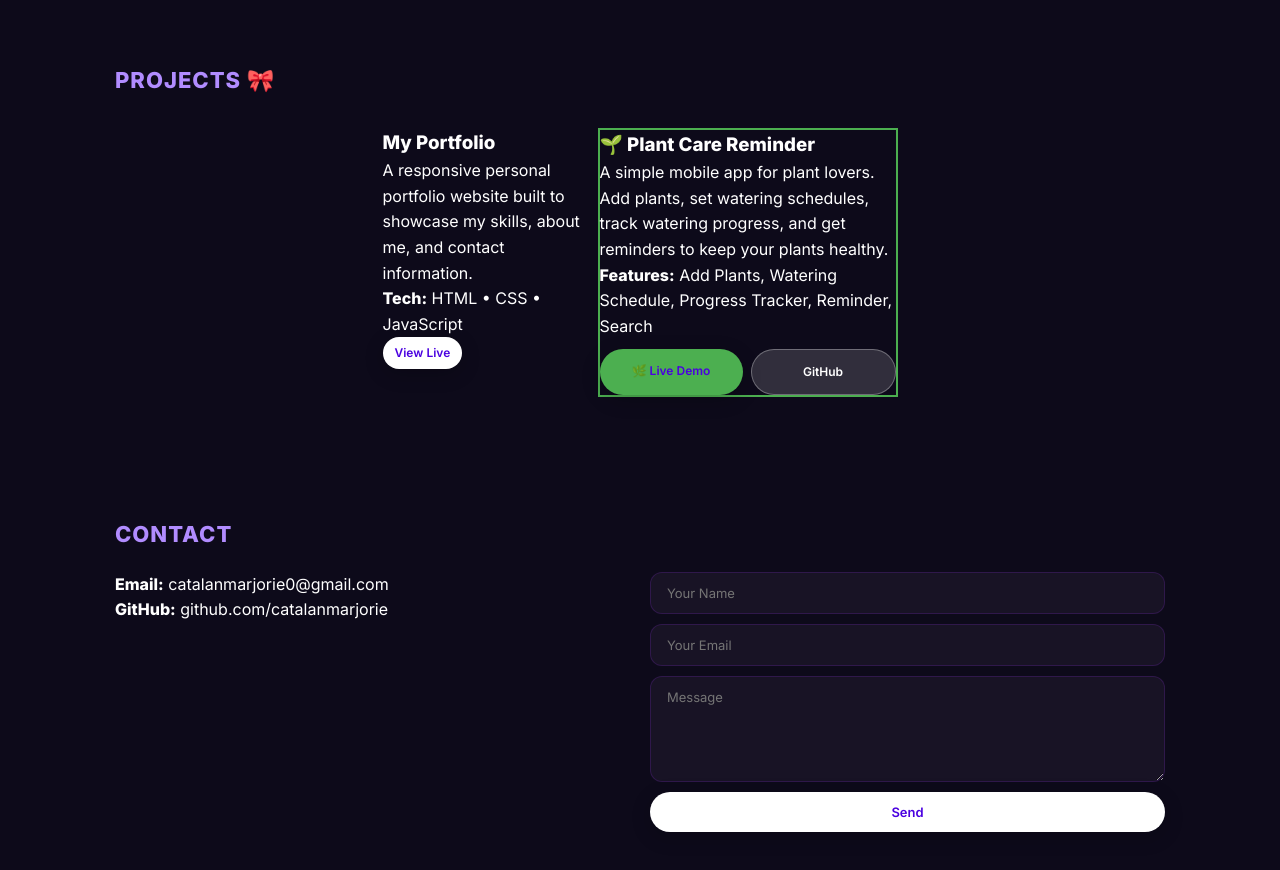
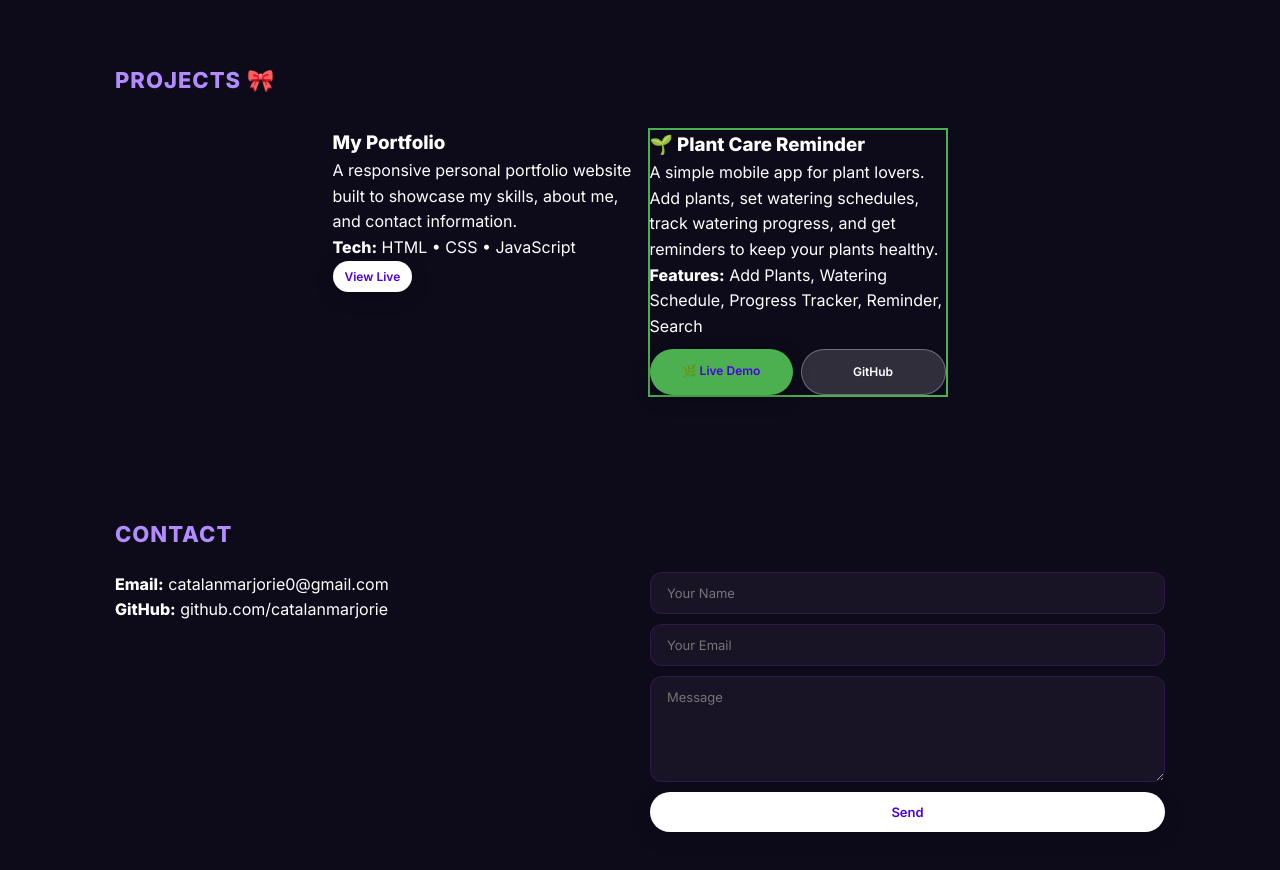
Before and after one commit to catalanmarjorie/catalanmarjorie.github.io, a plain HTML site: page index.html in a window 1280 px wide. Shown: the part 940-1810 px from the top of the page. Drawn offline with Linux system fonts and the light colour scheme; no server answers.

Commit message:
Update index.html

```diff
--- a/index.html
+++ b/index.html
@@ -69,7 +69,7 @@
   <div style="display:flex; flex-wrap:wrap; gap:15px; justify-content:center; padding:10px;">
 
     <!-- MY PORTFOLIO - SMALL BOX -->
-    <div class="project-card" style="width:200px;">
+    <div class="project-card" style="width:300px;">
       <h3>My Portfolio</h3>
       <p>A responsive personal portfolio website built to showcase my skills, about me, and contact information.</p>
       <p><strong>Tech:</strong> HTML • CSS • JavaScript</p>
```
